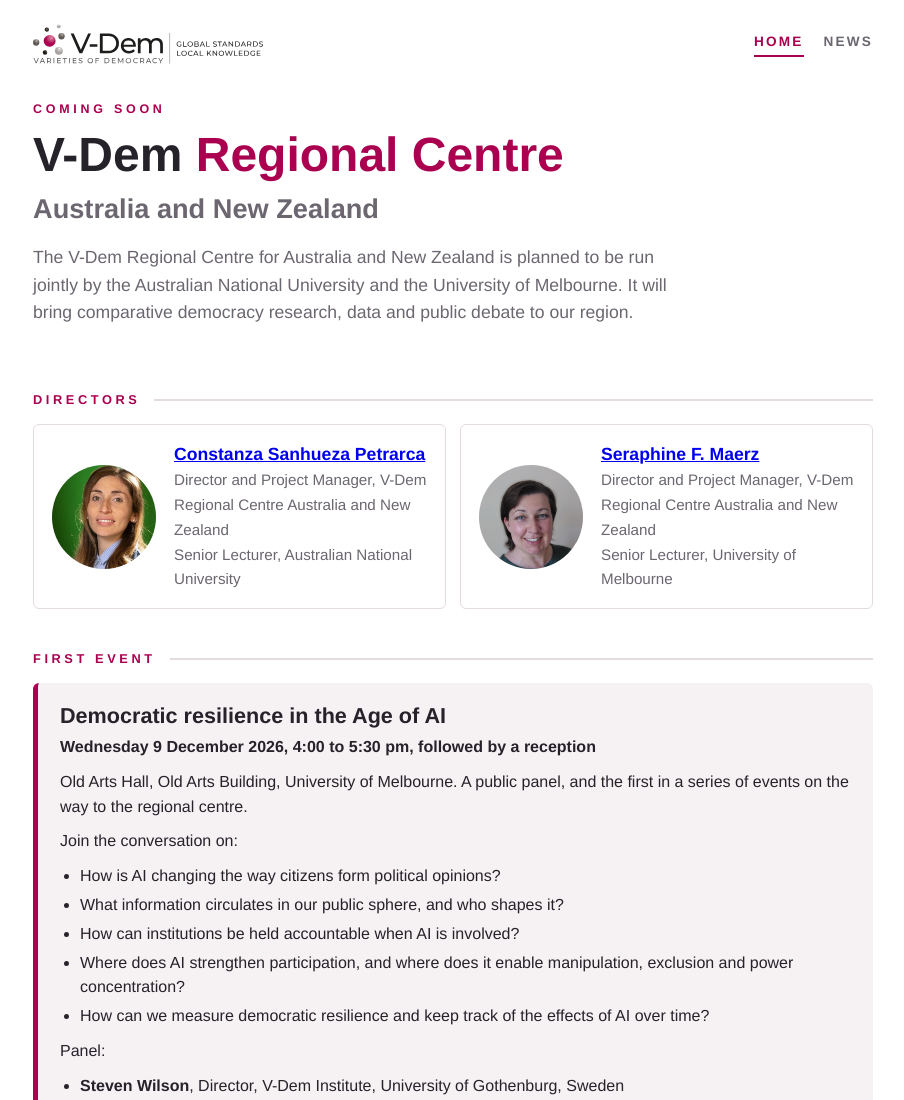
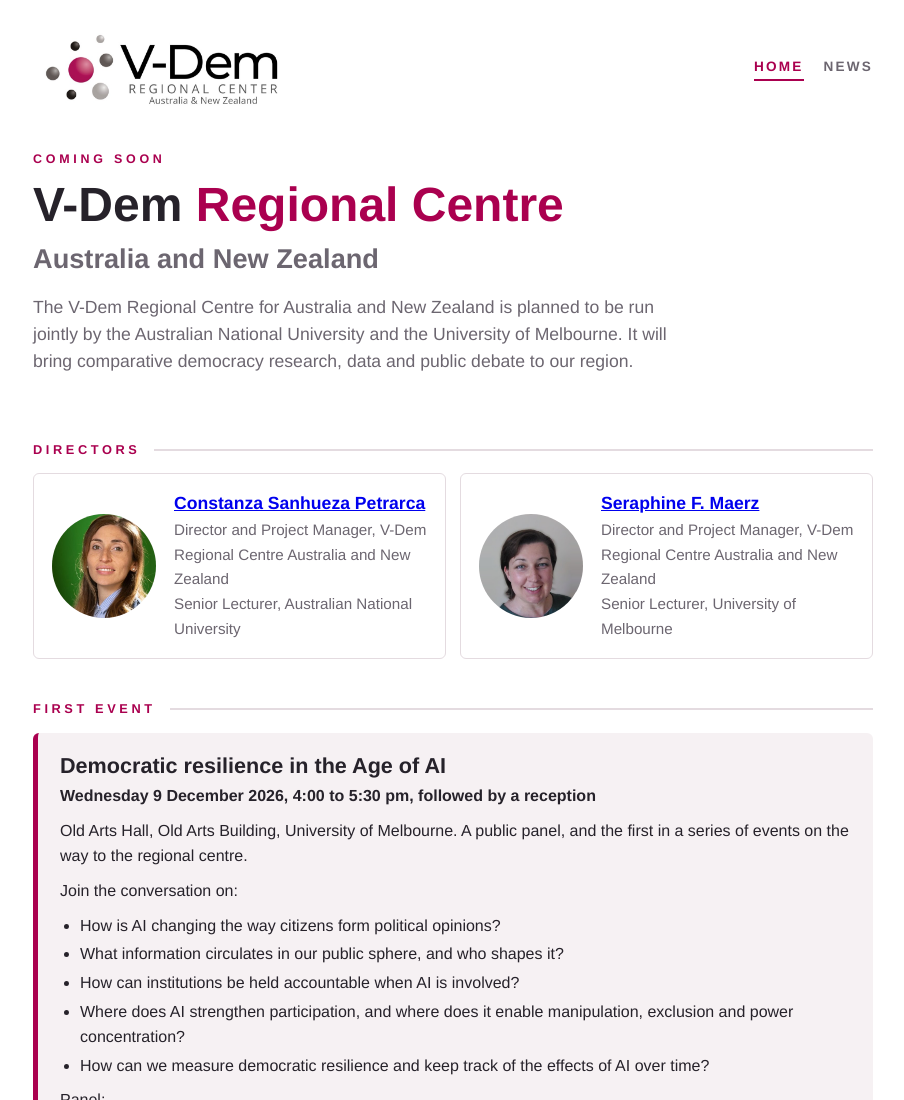
Before and after one commit to v-dem-anz/v-dem-anz.github.io, a plain HTML site: page index.html in a window 1280 px wide. Shown: the top 1100 px of the page, without its empty margins (187-1091 px from the left). Drawn offline with Linux system fonts and the light colour scheme.

Commit message:
Use new V-Dem Regional Center Australia & New Zealand logo
Co-Authored-By: Claude Opus 5.5 <noreply@anthropic.com>

```diff
--- a/index.html
+++ b/index.html
@@ -11,7 +11,7 @@
 <div class="wrap">
 
   <header>
-    <a href="index.html"><img src="vdem_logo_tagline.svg" alt="V-Dem, Varieties of Democracy, Global Standards, Local Knowledge"></a>
+    <a href="index.html"><img src="vdem_anz_logo.jpg" alt="V-Dem Regional Center, Australia &amp; New Zealand"></a>
     <nav><a href="index.html" aria-current="page">Home</a> <a href="news.html">News</a></nav>
   </header>
 
--- a/style.css
+++ b/style.css
@@ -41,7 +41,7 @@
   .news .fine{ font-size:.9rem; color:var(--grey); font-style:italic; }
   footer{ margin-top:48px; padding:20px 0 40px; border-top:1px solid var(--line); color:var(--grey); font-size:.9rem; }
   header{ display:flex; align-items:center; justify-content:space-between; gap:16px; flex-wrap:wrap; }
-  header img{ width:230px; max-width:100%; }
+  header img{ width:260px; max-width:100%; }
   header > a{ max-width:60%; }
   nav{ display:flex; gap:20px; font-weight:700; font-size:.85rem; letter-spacing:.16em; text-transform:uppercase; }
   nav a{ color:var(--grey); text-decoration:none; padding-bottom:2px; border-bottom:2px solid transparent; }
```
Also changed, not shown: news.html (+1 -1 lines), vdem_anz_logo.jpg (added).
